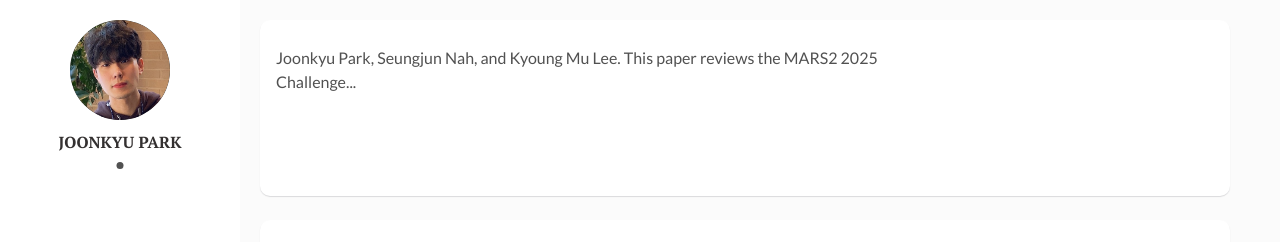
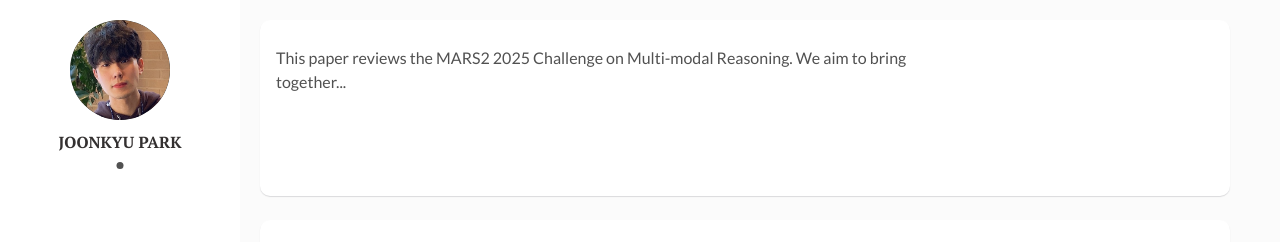
Before and after one commit to jkpark08/jkpark08.github.io, a Jekyll site: the page built from index.html, in a window 1280 px wide and 900 px high. Shown: the top 242 px of the window. Built offline with Jekyll 4.4.1, drawn with Linux system fonts in a browser that asks for light colours; the list of posts is cut into pages by our own code.

Commit message:
Update 2025-11-23-mars.markdown

```diff
--- a/_posts/2025-11-23-mars.markdown
+++ b/_posts/2025-11-23-mars.markdown
@@ -8,7 +8,7 @@ fig-caption: # Add figcaption (optional)
 tags: [MARS, VLM] #
 tags3: [MARS, VLM] #
 ---
-##### Joonkyu Park, Seungjun Nah, and Kyoung Mu Lee.
+
 This paper reviews the MARS2 2025 Challenge on Multi-modal Reasoning. We aim to bring together different approaches in multimodal machine learning and LLMs via alarge benchmark. We hope it better allows researchers to follow the state-of-the-art in this very dynamic area. Meanwhile, a growing number of testbeds have boosted the evolution of general-purpose large language models. Thus, this year’s MARS2 focuses on real-world and specialized scenarios to broaden the multimodal reasoning applications of MLLMs. Our organizing team released two tailored datasets Lens and AdsQA as test sets, which support general reasoning in 12 daily scenarios and domain-specific reasoning in advertisement videos, respectively. We evaluated 40+ baselines that include both generalist MLLMs and task-specific models, and opened up three competition tracks, i.e., Visual Grounding in Real-world Scenarios (VGRS), Visual Question Answering with Spatial Awareness (VQA-SA), and Visual Reasoning in Creative AdvertisementVideos (VR-Ads). Finally, 76 teams from the renownedacademic and industrial institutions have registered and40+ valid submissions (out of 1200+) have been included in our ranking lists. Our datasets, code sets (40+ base-lines and 15+ participants’ methods), and rankings are publicly available on the MARS2 workshop website andour GitHub organization page ttps://github.com/mars2workshop/, where our updates and announce-ments of upcoming events will be continuously provided.
 
 [[paper](https://openaccess.thecvf.com/content/ICCV2025W/MARS2/papers/Xu_MARS2_2025_Challenge_on_Multimodal_Reasoning_Datasets_Methods_Results_Discussion_ICCVW_2025_paper.pdf)]
```
